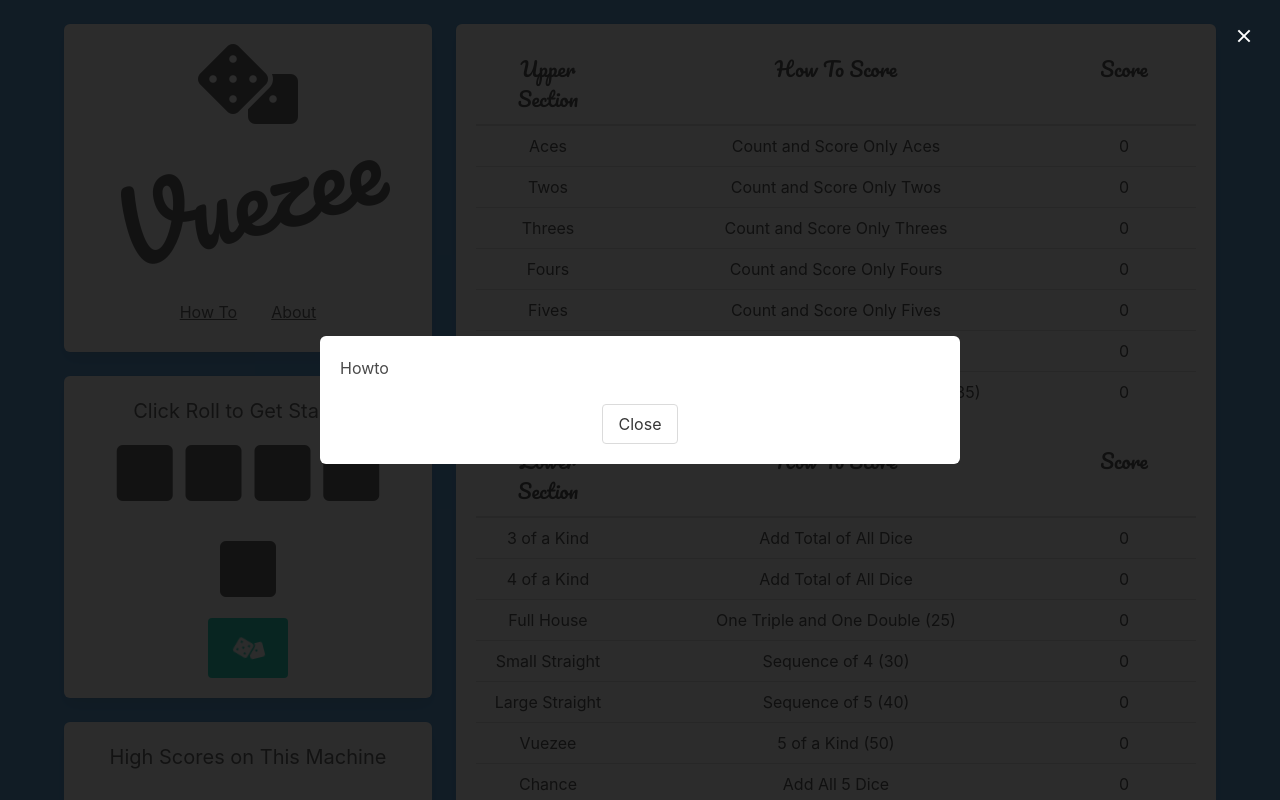
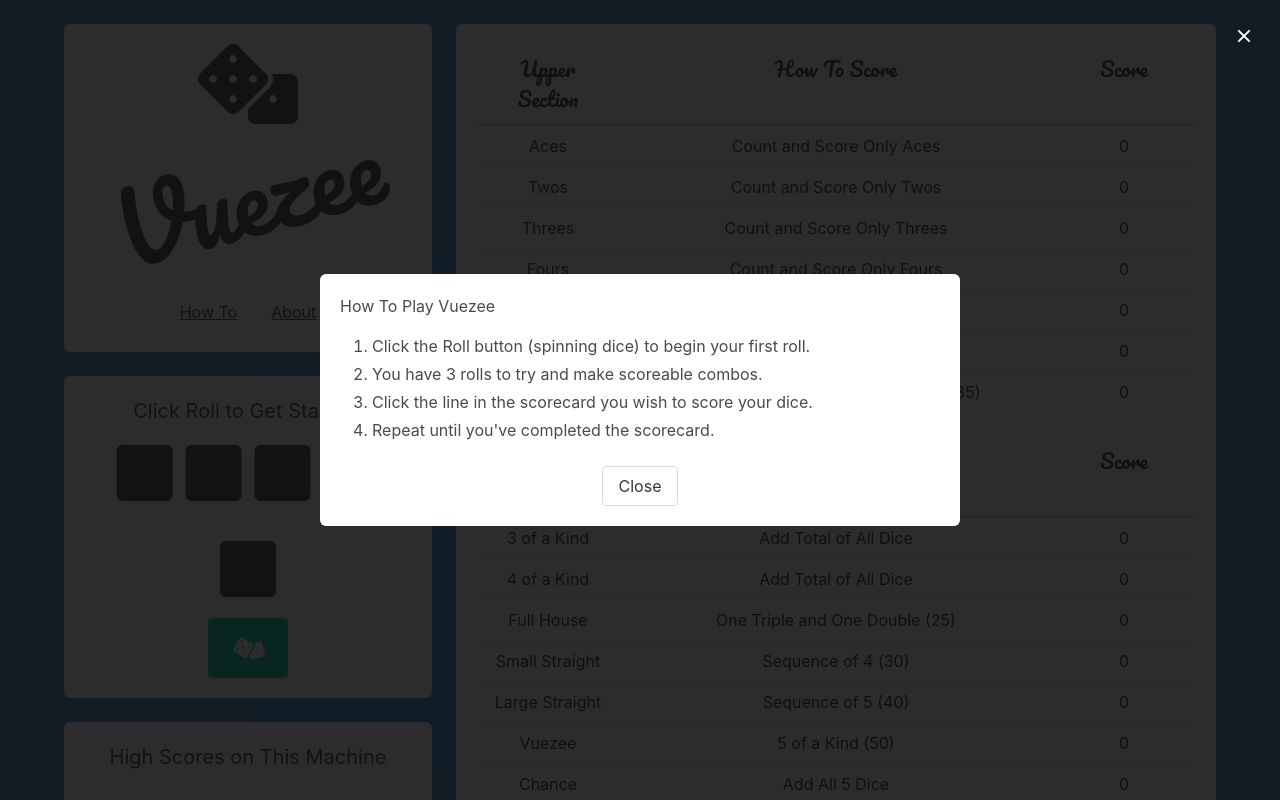
Before and after one commit to dotnofoolin/vuezee, a Vue app: page / in a window 1280 px wide. Both pictures are taken after a click on the link "How To". Shown: the top 800 px of the page. Built offline with nearby package versions, Linux system fonts and the light colour scheme.

Commit message:
Add content to howto and about modals.

```diff
--- a/src/views/Game.vue
+++ b/src/views/Game.vue
@@ -96,7 +96,15 @@
       <div class="modal-content">
         <div class="box">
           <div class="content has-text-left">
-             <p>Howto</p>
+            <p>How To Play Vuezee</p>
+              <p>
+                <ol>
+                  <li>Click the Roll button (spinning dice) to begin your first roll.</li>
+                  <li>You have 3 rolls to try and make scoreable combos.</li>
+                  <li>Click the line in the scorecard you wish to score your dice.</li>
+                  <li>Repeat until you've completed the scorecard.</li>
+                </ol>
+              </p>
           </div>
           <button class="button" @click="show_howto_modal = false">Close</button>
         </div>
@@ -107,8 +115,13 @@
       <div class="modal-background"></div>
       <div class="modal-content">
         <div class="box">
-          <div class="content has-text-left">
-             <p>About</p>
+          <div class="content">
+            <p>Vuezee is a Yahtzee clone created with Vue.js, Bulma, and FontAwesome.</p>
+            <hr>
+            <p>Created by Josh Burks</p>
+            <a href="https://github.com/dotnofoolin/vuezee" target="_blank">
+              https://github.com/dotnofoolin/vuezee
+            </a>
           </div>
           <button class="button" @click="show_about_modal = false">Close</button>
         </div>
```
